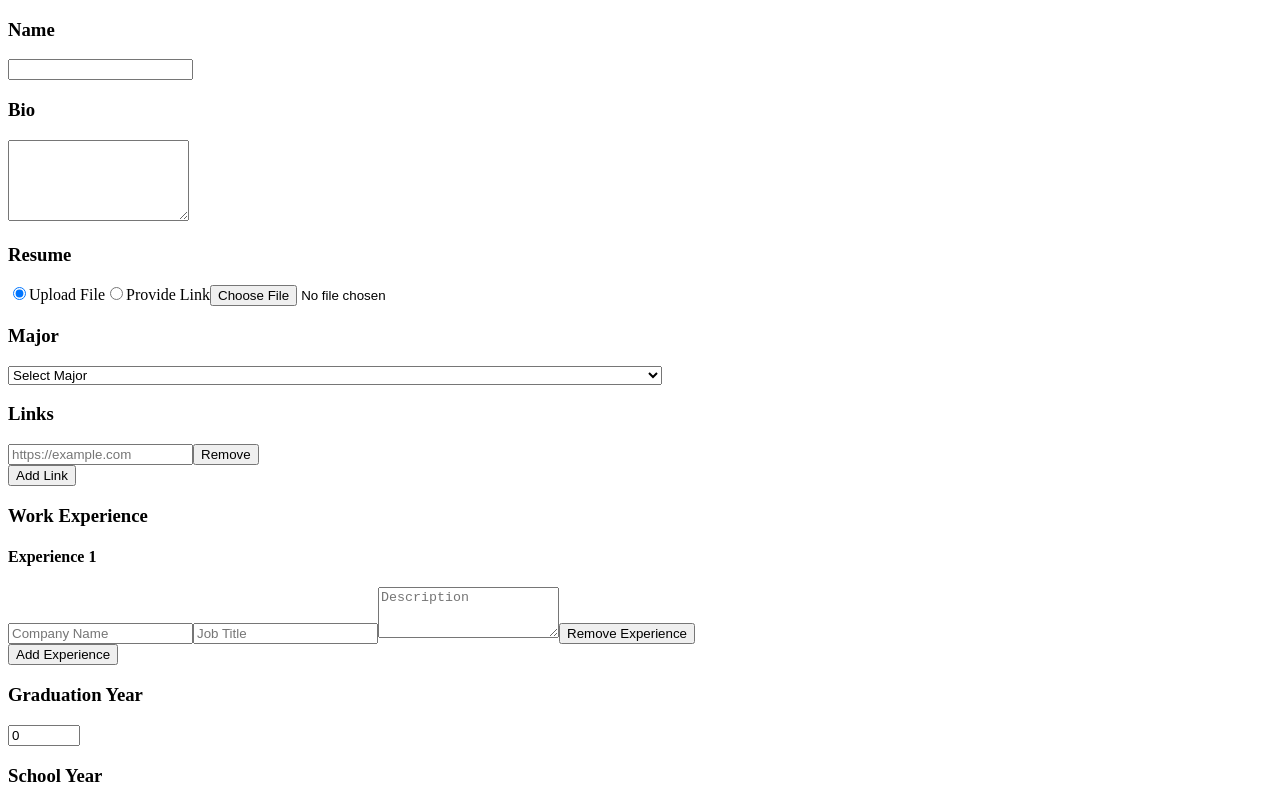
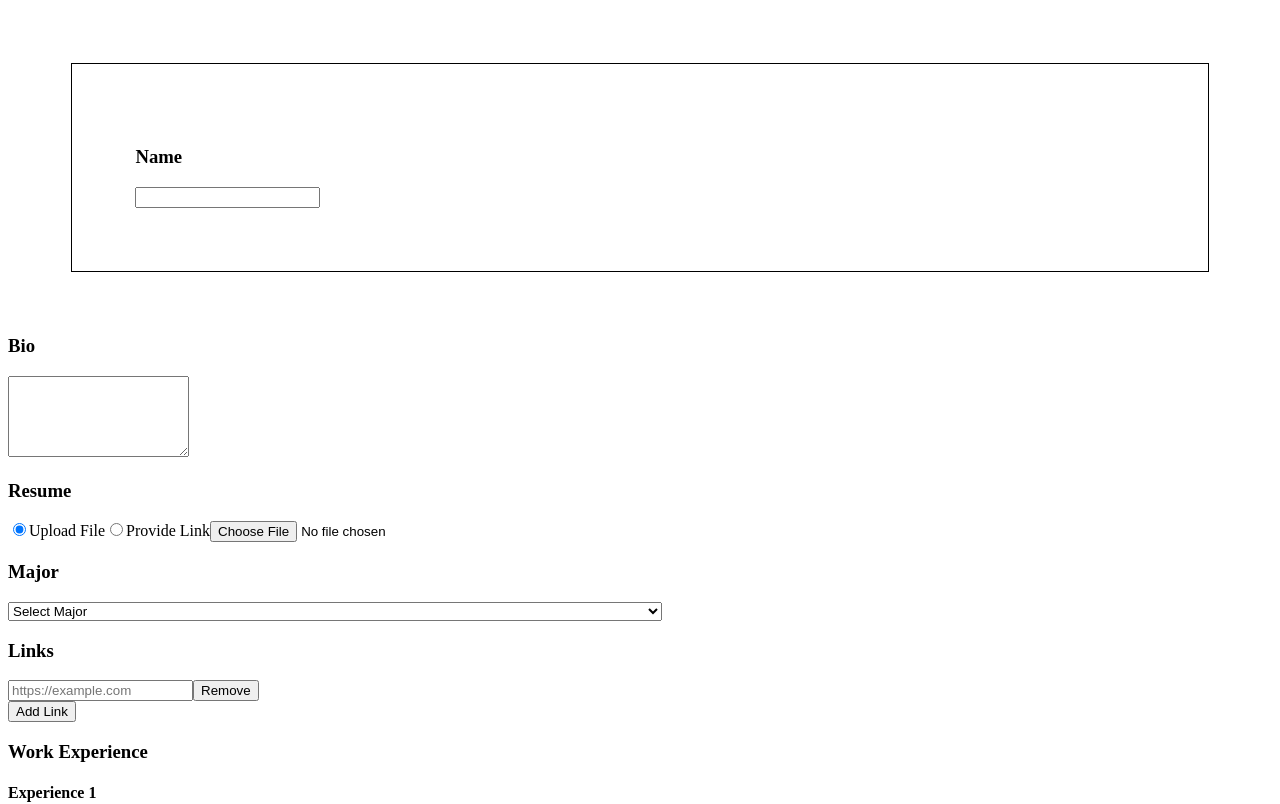
Before and after one commit to IEEE-UCF/Member-Resume-Database, a Next.js app in the folder form/: page / in a window 1280 px wide. Shown: the top 804 px of the page. Built offline with nearby package versions, Linux system fonts and the light colour scheme.

Commit message:
start writing the readme

```diff
--- a/form/src/app/components/Form.tsx
+++ b/form/src/app/components/Form.tsx
@@ -15,6 +15,8 @@ import MajorComponent from "./MajorComponent";
 import EducationComponent from "./EducationComponent";
 
 import { type Form, createEmptyForm, createEmptyExperience, createEmptyEducation } from "../interfaces"
+
+import formStyles from "../styles/form.module.css"
 
 const Form = () => {
     const [formData, setFormData] = useState<Form>(createEmptyForm());
@@ -39,7 +41,7 @@ const Form = () => {
         <>
             <form onSubmit={handleSubmit}>
 
-                <div className="input name">
+                <div className={`${formStyles.child} ${formStyles.name}`}>
                     <NameComponent
                         name={formData.name}
                         setFormData={setFormData}
--- /dev/null
+++ b/form/src/app/styles/form.module.css
@@ -0,0 +1,16 @@
+.child {
+    border: 1px solid black;
+}
+
+@media (max-width: 1000px) {
+    .child {
+        margin: 2%;
+        padding: 2%;
+    }
+}
+@media (min-width: 1000px) {
+    .child {
+        margin: 5%;
+        padding: 5%;
+    }
+}
```
Also changed, not shown: 2 other files (tests, documents, lock files or other folders).
